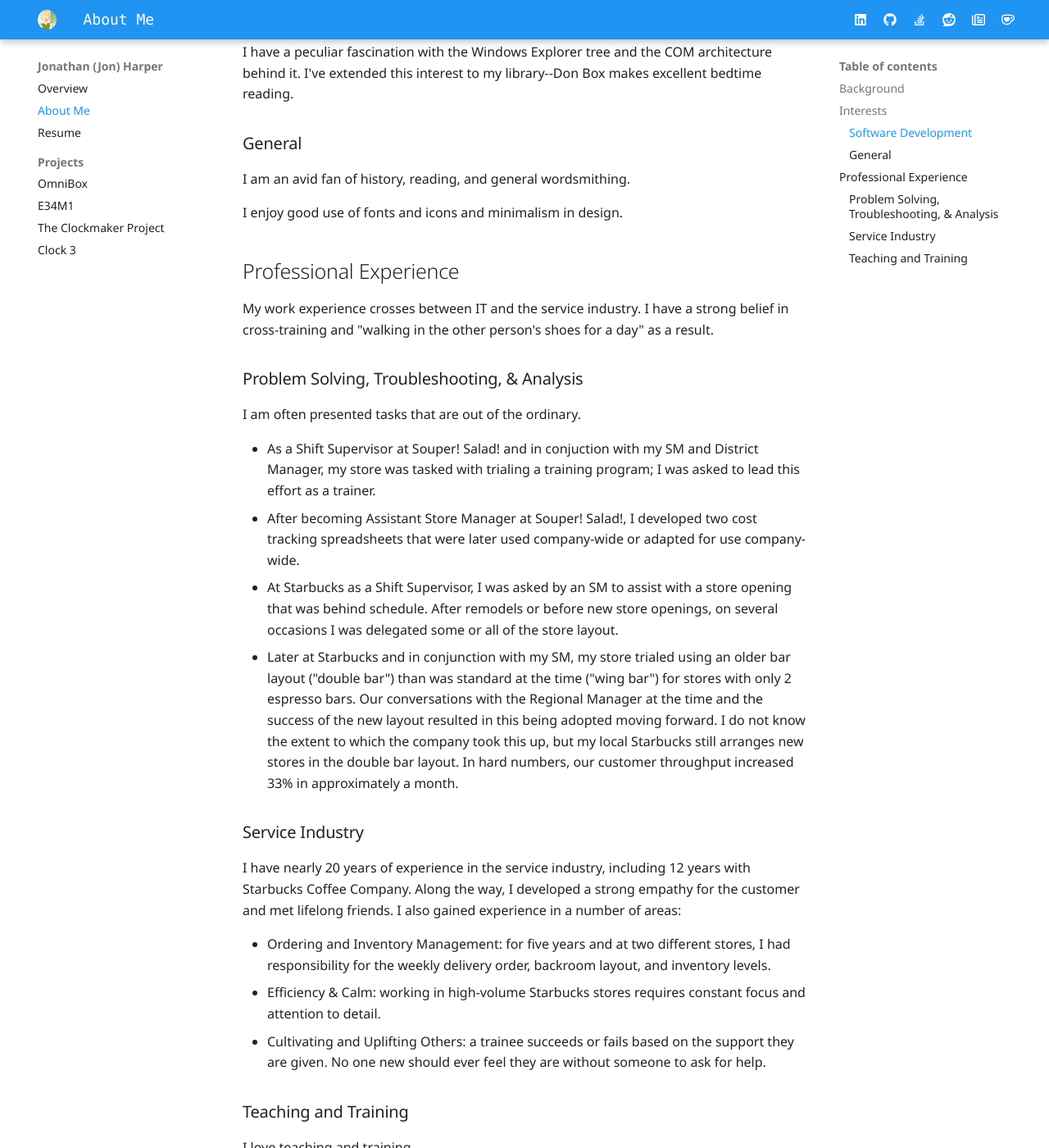
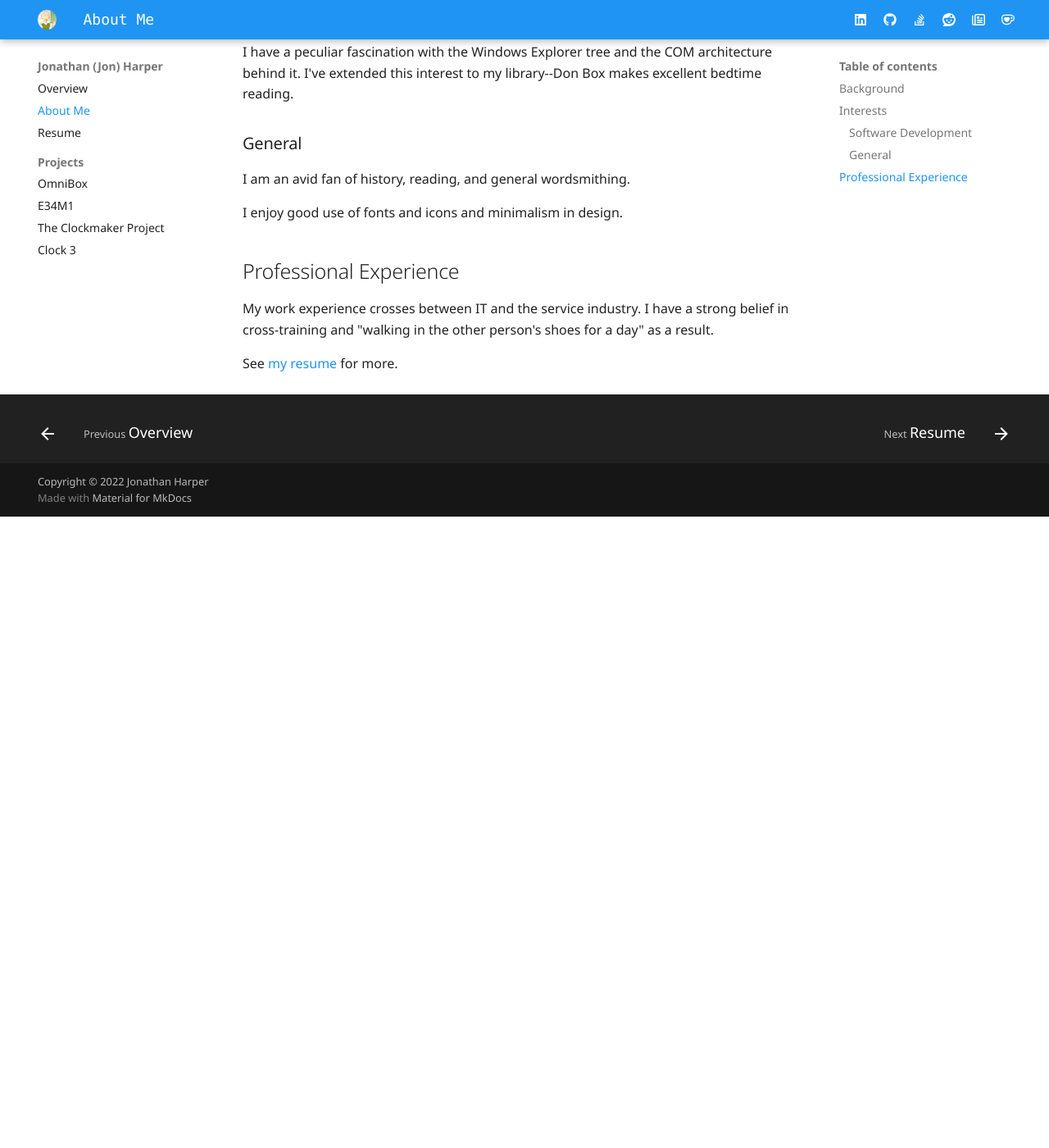
Before and after one commit to jon-harper/jon-harper.github.io, an MkDocs documentation site: the page built from docs/about.md, in a window 1280 px wide and 1400 px high, scrolled down 1202 px. Shown: the whole window at 82% size. Built offline with MkDocs 1.6.1 and Material for MkDocs 9.7.7, drawn with Linux system fonts in a browser that asks for light colours; after the commit the page ends 1832 px from its top, so only the background shows below that; some of the changed text lies outside the part shown.

Commit message:
simplified about page

```diff
--- a/docs/about.md
+++ b/docs/about.md
@@ -43,7 +43,9 @@
 
 My work experience crosses between IT and the service industry. I have a strong belief in cross-training and "walking in the other person's shoes for a day" as a result.
 
-### Problem Solving, Troubleshooting, & Analysis
+See [my resume](resume.md) for more.
+
+<!-- ### Problem Solving, Troubleshooting, & Analysis
 
 I am often presented tasks that are out of the ordinary.
 
@@ -66,4 +68,4 @@
 
 During my time with Starbucks, I trained an somewhere between twenty-five and forty current and former Starbucks Partners, some of whom went on to become Store Managers. Other trainers often asked me to introduce new partners to the espresso bar or specific maintenance and cleaning tasks.
 
-I often coached nervous partners with their speech in Drive Thru and how to call drinks in the cafe to be heard over the ambient noise.
+I often coached nervous partners with their speech in Drive Thru and how to call drinks in the cafe to be heard over the ambient noise. -->
```
